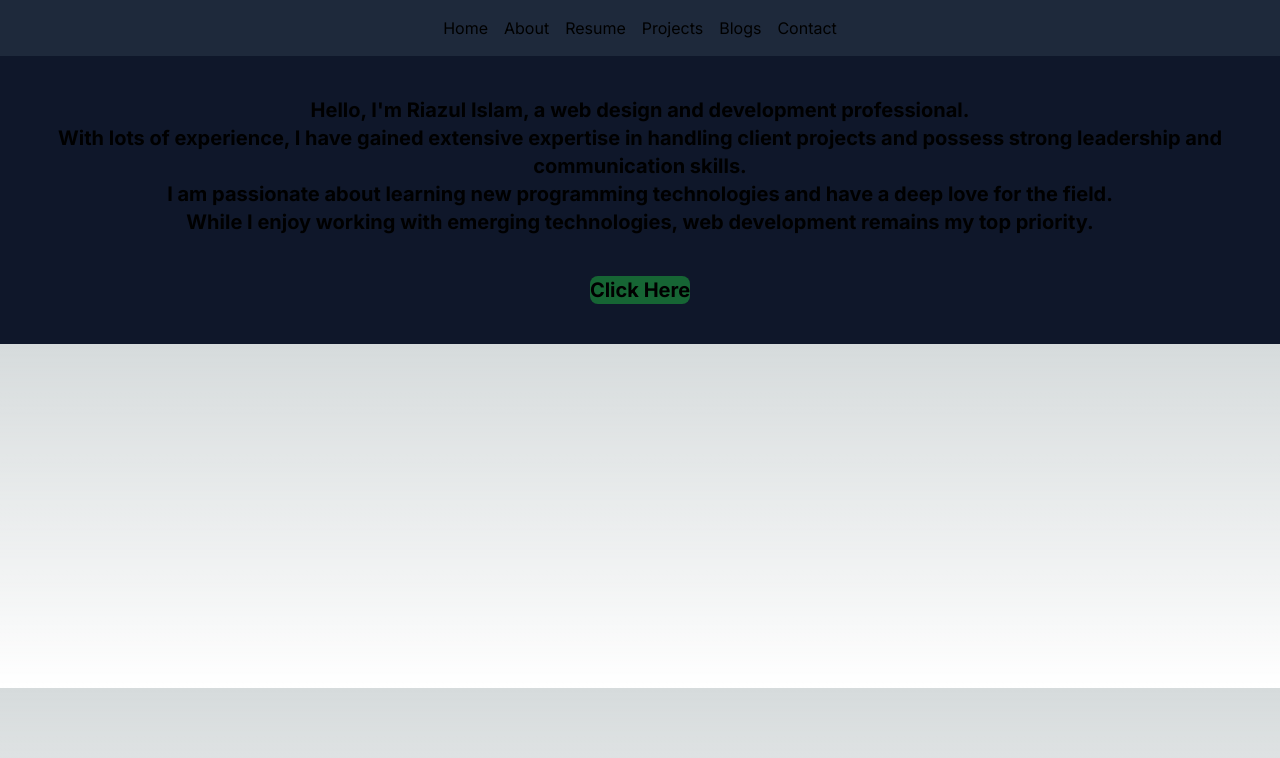
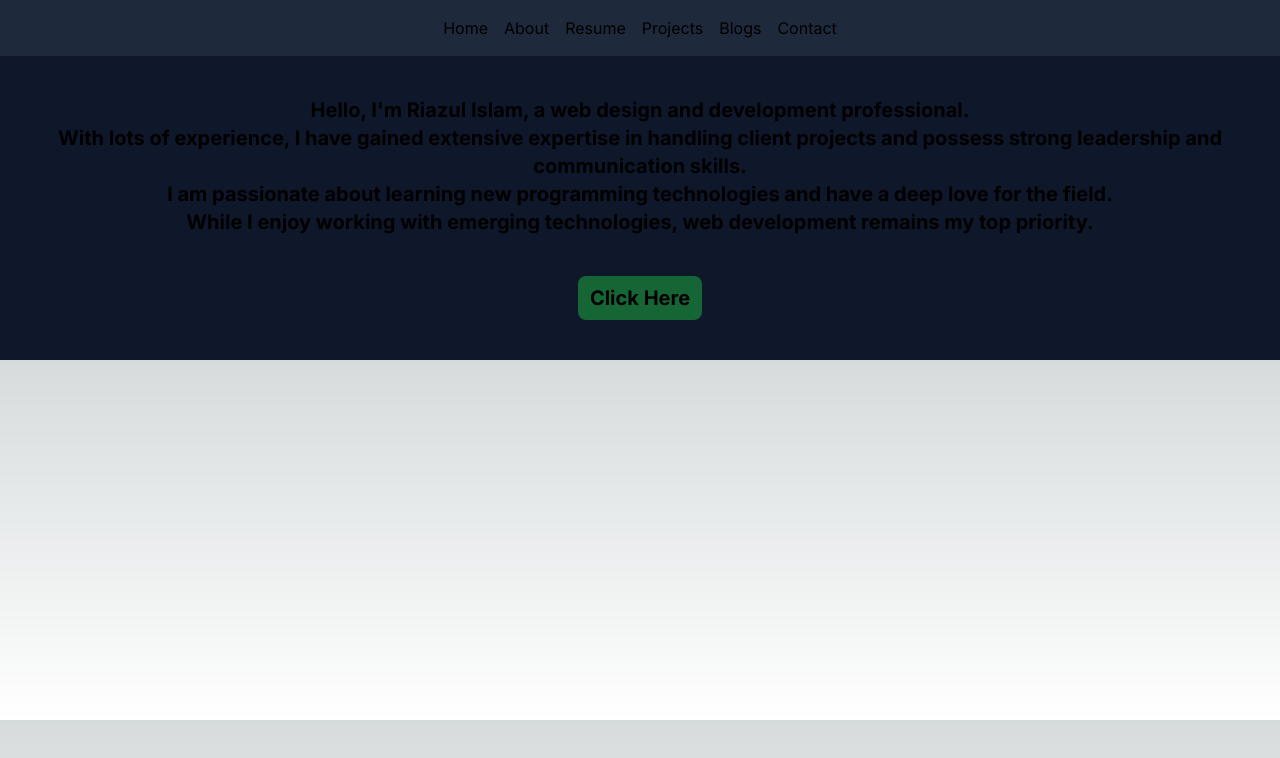
Before and after one commit to devriazul/portfolio-next-js, a Next.js app: page /about in a window 1280 px wide. Shown: the top 758 px of the page. Built offline with nearby package versions, Linux system fonts and the light colour scheme.

Commit message:
error fix

```diff
--- a/app/components/button.js
+++ b/app/components/button.js
@@ -2,7 +2,7 @@
 export default function Button() {
     return (
         <div className="text-center my-5 pt-5">
-            <button onClick={() => console.log("Button Clicked")} className="btn bg-green-800 rounded-lg text-xl font-bold">
+            <button onClick={() => console.log("Button Clicked")} className="btn bg-green-800 rounded-lg text-xl px-3 py-2 font-bold">
                 Click Here
             </button>
         </div>
```
